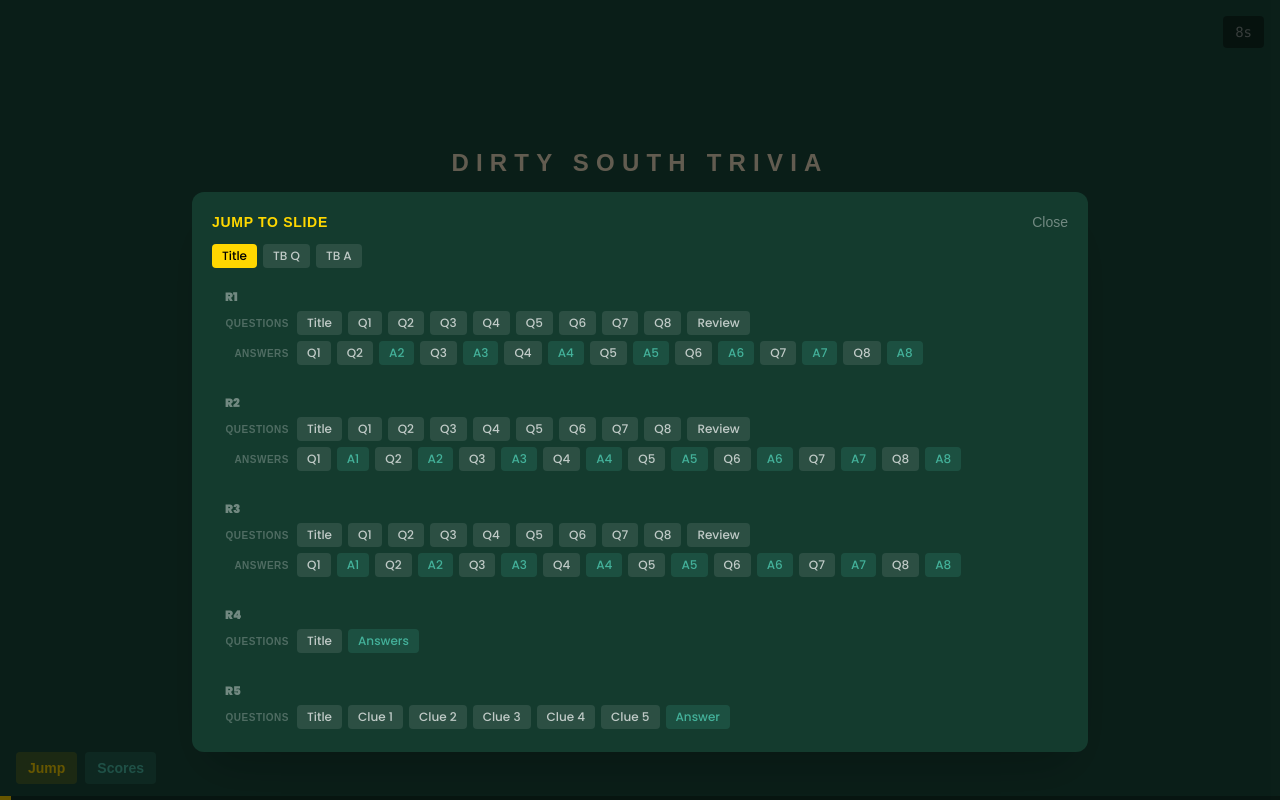
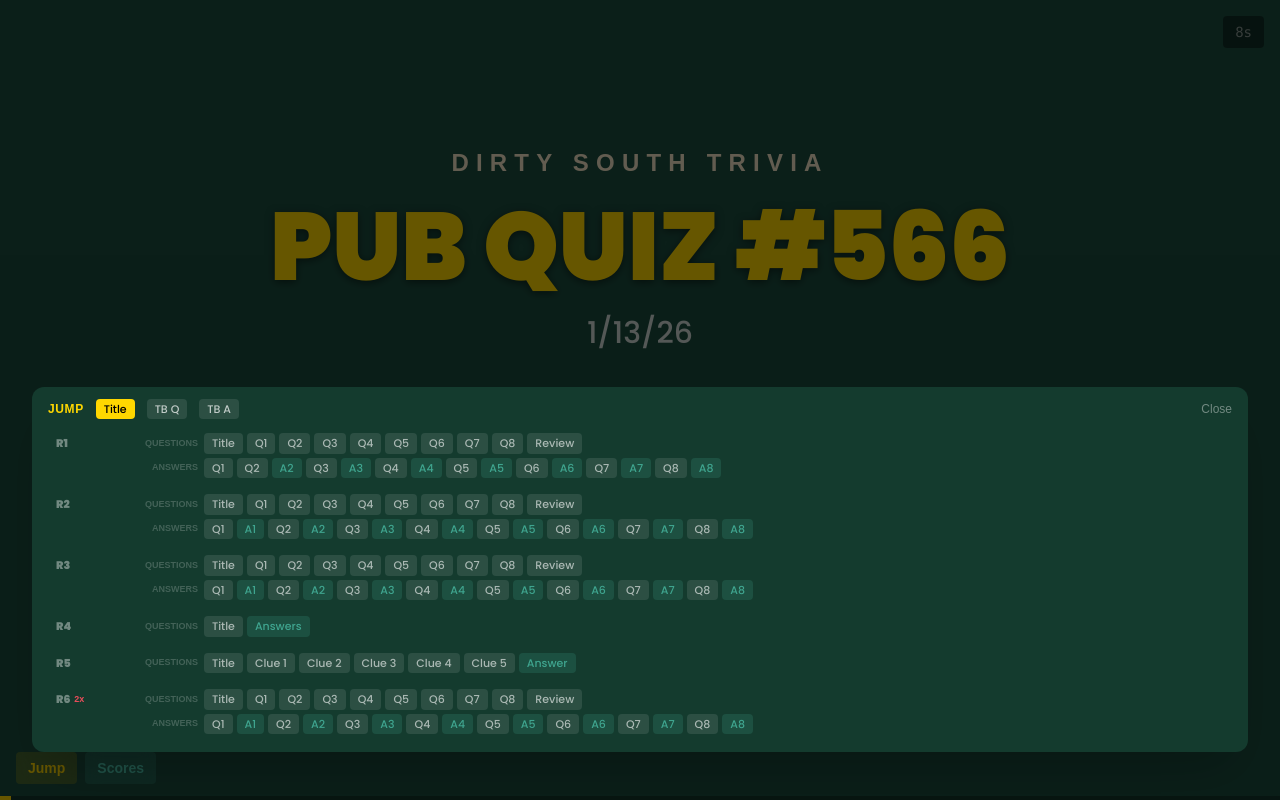
Before and after one commit to prahlaadr/trivia-platform, a Next.js app in the folder web/: page /present/566 in a window 1280 px wide. Both pictures are taken after a click on the button "Jump". Built offline with nearby package versions, Linux system fonts and the light colour scheme; a web font is replaced by a local one.

Commit message:
Compact jump nav to fit without scrolling
Smaller buttons, tighter spacing, full width, no max-height/scroll.
Round label and row labels inline. Header + misc on one line.

Co-Authored-By: Claude Opus 4.6 <noreply@anthropic.com>

```diff
--- a/web/src/components/Presenter.tsx
+++ b/web/src/components/Presenter.tsx
@@ -347,23 +347,14 @@ export function Presenter({ quiz }: PresenterProps) {
           onClick={() => setShowJumpNav(false)}
         >
           <div
-            className="max-h-[70vh] w-full max-w-4xl overflow-y-auto rounded-xl bg-[#143B2E] p-5 shadow-2xl"
+            className="w-full max-w-[95vw] rounded-xl bg-[#143B2E] px-4 py-3 shadow-2xl"
             onClick={(e) => e.stopPropagation()}
           >
-            <div className="mb-3 flex items-center justify-between">
-              <p className="text-sm font-bold uppercase tracking-wider text-[#FFD700]">
-                Jump to Slide
+            {/* Header + Misc inline */}
+            <div className="mb-2 flex items-center gap-3">
+              <p className="text-xs font-bold uppercase tracking-wider text-[#FFD700]">
+                Jump
               </p>
-              <button
-                onClick={() => setShowJumpNav(false)}
-                className="text-sm text-white/40 hover:text-white"
-              >
-                Close
-              </button>
-            </div>
-
-            {/* Misc: Title, Tie Breaker */}
-            <div className="mb-3 flex flex-wrap gap-1.5">
               {jumpNav.misc.map((item) => (
                 <button
                   key={item.slideIndex}
@@ -371,7 +362,7 @@ export function Presenter({ quiz }: PresenterProps) {
                     setCurrentSlide(item.slideIndex);
                     setShowJumpNav(false);
                   }}
-                  className={`rounded px-2.5 py-1 text-xs font-medium transition-all ${
+                  className={`rounded px-2 py-0.5 text-[11px] font-medium transition-all ${
                     currentSlide === item.slideIndex
                       ? "bg-[#FFD700] text-black"
                       : "bg-white/10 text-white/70 hover:bg-white/20"
@@ -380,23 +371,34 @@ export function Presenter({ quiz }: PresenterProps) {
                   {item.label}
                 </button>
               ))}
+              <div className="flex-1" />
+              <button
+                onClick={() => setShowJumpNav(false)}
+                className="text-xs text-white/40 hover:text-white"
+              >
+                Close
+              </button>
             </div>
 
-            {/* Rounds */}
-            <div className="space-y-3">
+            {/* Rounds — compact grid */}
+            <div className="space-y-1">
               {jumpNav.rounds.map((round) => (
                 <div
                   key={round.roundNum}
-                  className={`rounded-lg border px-3 py-2 ${
+                  className={`rounded px-2 py-1 ${
                     currentRoundNum === round.roundNum
-                      ? "border-[#FFD700]/30 bg-white/[0.03]"
-                      : "border-transparent"
+                      ? "bg-white/[0.04]"
+                      : ""
                   }`}
                 >
-                  {/* Round header */}
-                  <div className="mb-1.5 flex items-center gap-2">
+                  {round.rows.map((row, rowIdx) => (
+                    <div key={row.label} className="flex items-center gap-1.5 py-[2px]">
+                      {/* Round label only on first row */}
+                      <div className="flex w-20 shrink-0 items-center gap-1">
+                        {rowIdx === 0 ? (
+                          <>
                             <span
-                      className={`text-xs font-black ${
+                              className={`text-[11px] font-black ${
                                 currentRoundNum === round.roundNum
                                   ? "text-[#FFD700]"
                                   : "text-white/40"
@@ -405,19 +407,17 @@ export function Presenter({ quiz }: PresenterProps) {
                               R{round.roundNum}
                             </span>
                             {round.isLast && (
-                      <span className="text-[10px] font-bold text-[#E84D5A]">
-                        2x PTS
-                      </span>
+                              <span className="text-[9px] font-bold text-[#E84D5A]">2x</span>
+                            )}
+                          </>
+                        ) : (
+                          <span className="w-full" />
                         )}
                       </div>
-                  {/* Rows */}
-                  <div className="space-y-1.5">
-                    {round.rows.map((row) => (
-                      <div key={row.label} className="flex items-center gap-2">
-                        <span className="w-16 shrink-0 text-right text-[10px] font-bold uppercase tracking-wider text-white/25">
+                      <span className="w-14 shrink-0 text-right text-[9px] font-bold uppercase text-white/20">
                         {row.label}
                       </span>
-                        <div className="flex flex-wrap gap-1.5">
+                      <div className="flex flex-wrap gap-1">
                         {row.items.map((item) => {
                           const isAnswer = item.type === "answer" || item.type === "progressive-answer" || item.type === "video-answers";
                           return (
@@ -427,12 +427,12 @@ export function Presenter({ quiz }: PresenterProps) {
                                 setCurrentSlide(item.slideIndex);
                                 setShowJumpNav(false);
                               }}
-                                className={`rounded px-2.5 py-1 text-xs font-medium transition-all ${
+                              className={`rounded px-2 py-0.5 text-[11px] font-medium transition-all ${
                                 currentSlide === item.slideIndex
                                   ? "bg-[#FFD700] text-black"
                                   : isAnswer
-                                      ? "bg-[#4EC9B0]/15 text-[#4EC9B0]/80 hover:bg-[#4EC9B0]/25"
-                                      : "bg-white/10 text-white/70 hover:bg-white/20"
+                                    ? "bg-[#4EC9B0]/15 text-[#4EC9B0]/70 hover:bg-[#4EC9B0]/25"
+                                    : "bg-white/10 text-white/60 hover:bg-white/20"
                               }`}
                             >
                               {item.label}
@@ -443,7 +443,6 @@ export function Presenter({ quiz }: PresenterProps) {
                     </div>
                   ))}
                 </div>
-                </div>
               ))}
             </div>
           </div>
```
Lines whose indentation alone changed are shown as unchanged.
